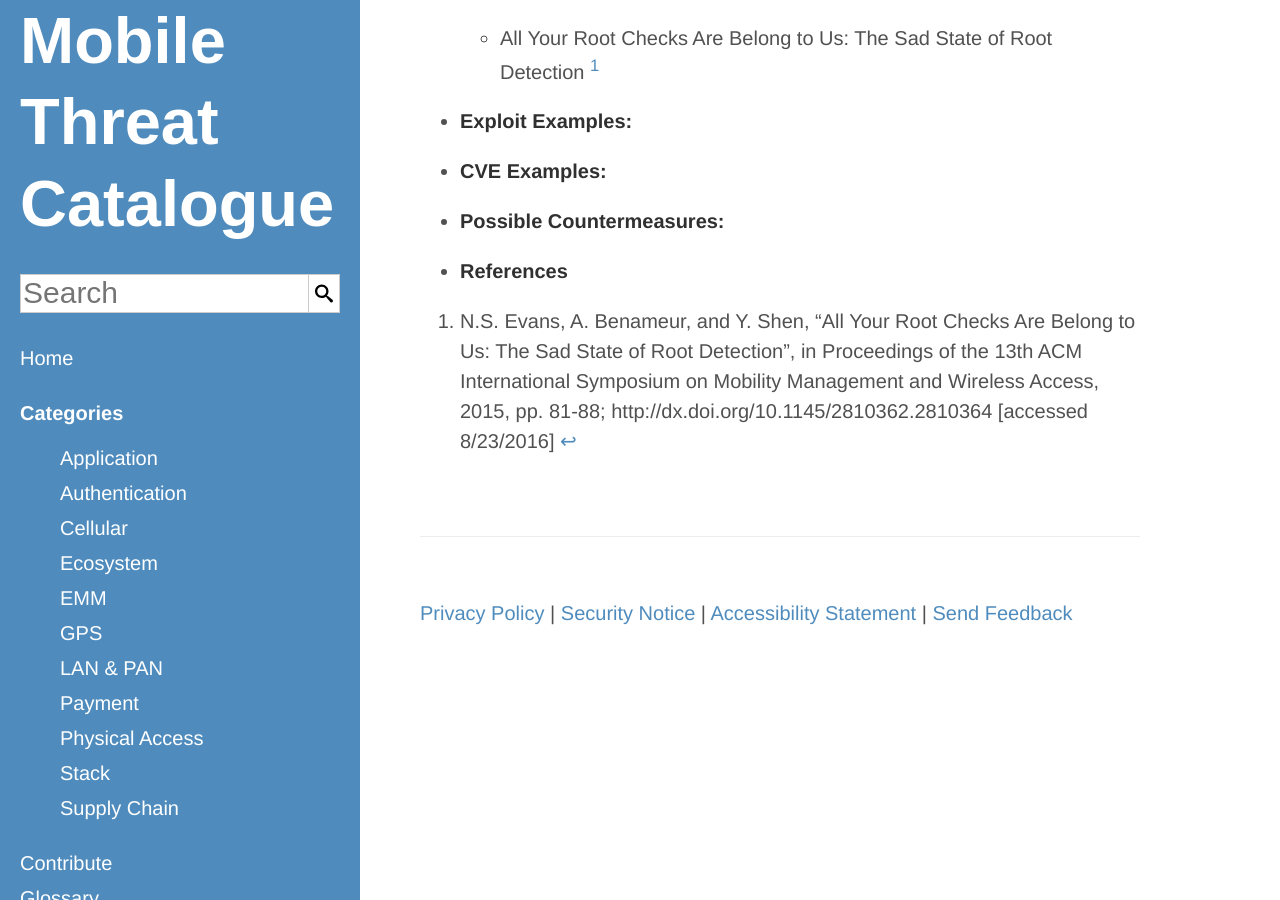
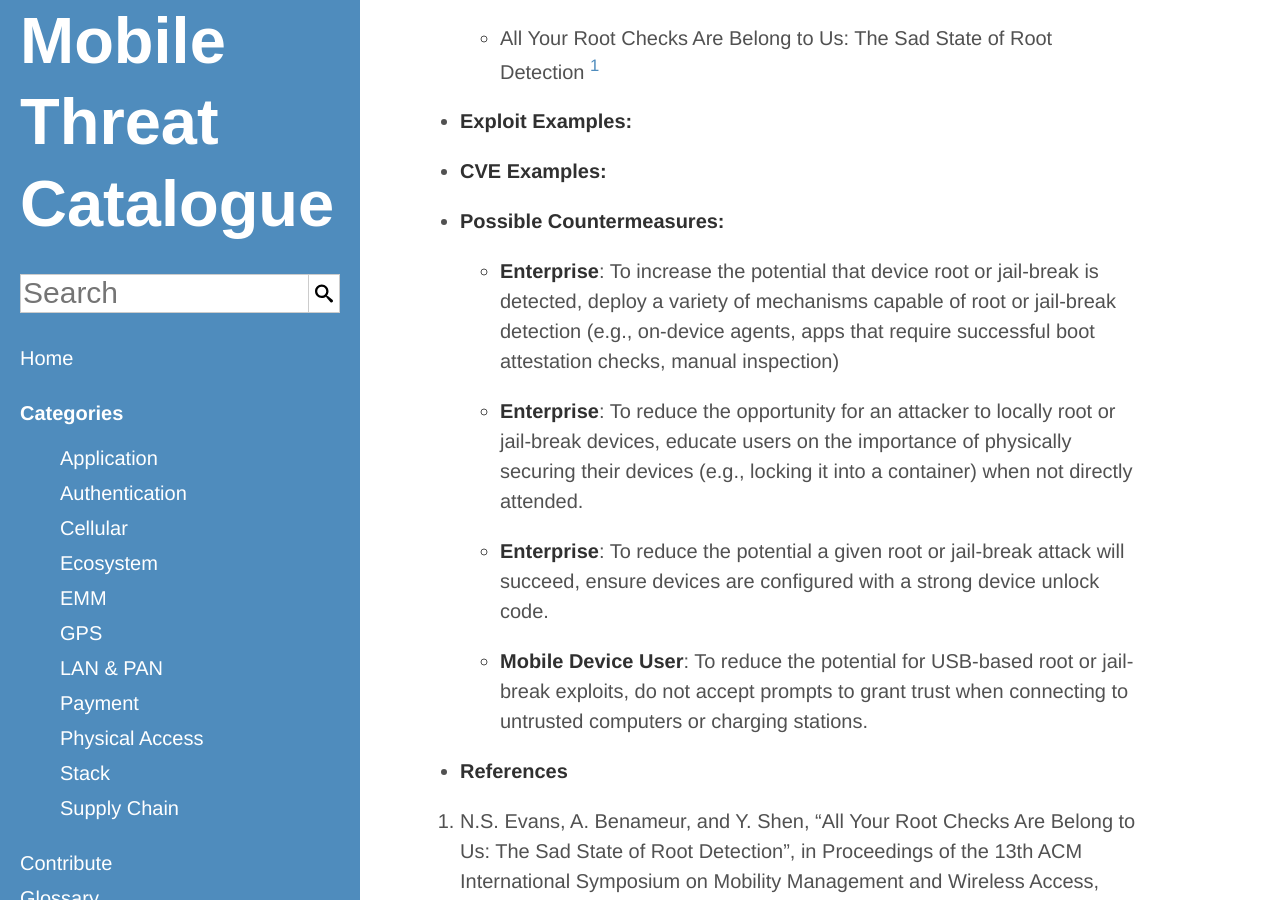
Before and after one commit to usnistgov/mobile-threat-catalogue, a Jekyll site: the page built from _emm-threats/EMM-5.md, in a window 1280 px wide and 900 px high, scrolled down 424 px. Built offline with Jekyll 4.4.1, drawn with Linux system fonts in a browser that asks for light colours.

Commit message:
#13: update countermeasures and actors

```diff
--- a/_emm-threats/EMM-5.md
+++ b/_emm-threats/EMM-5.md
@@ -7,4 +7,12 @@
     ExploitExample:
     CVEExample:
     PossibleCountermeasures:
+        "To increase the potential that device root or jail-break is detected, deploy a variety of mechanisms capable of root or jail-break detection (e.g., on-device agents, apps that require successful boot attestation checks, manual inspection)":
+            - Enterprise
+        "To reduce the opportunity for an attacker to locally root or jail-break devices, educate users on the importance of physically securing their devices (e.g., locking it into a container) when not directly attended.":
+            - Enterprise
+        "To reduce the potential a given root or jail-break attack will succeed, ensure devices are configured with a strong device unlock code.":
+            - Enterprise
+        "To reduce the potential for USB-based root or jail-break exploits, do not accept prompts to grant trust when connecting to untrusted computers or charging stations.":
+            - Mobile Device User
 ---
```
